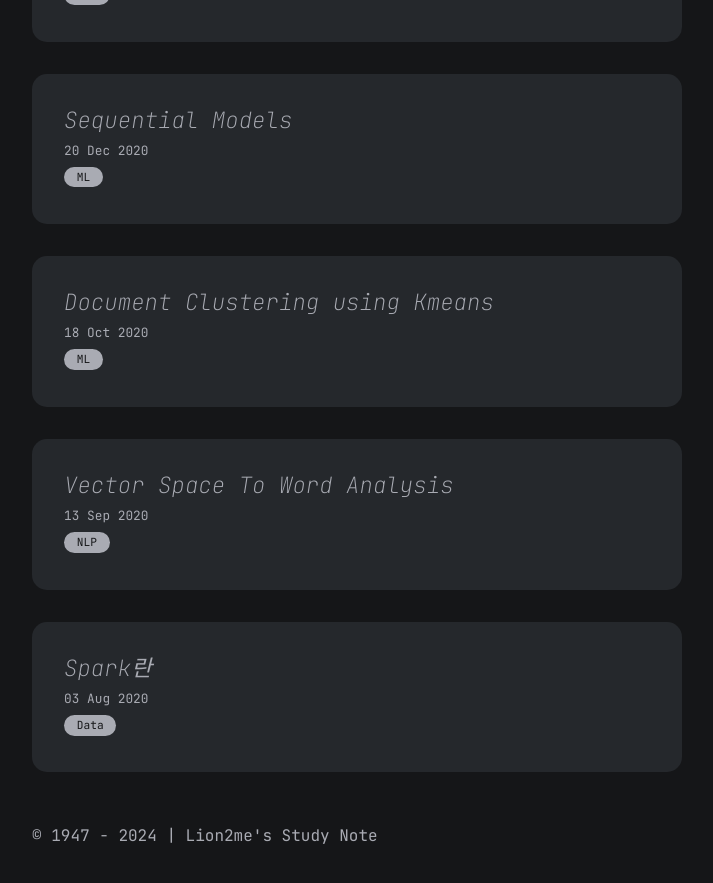
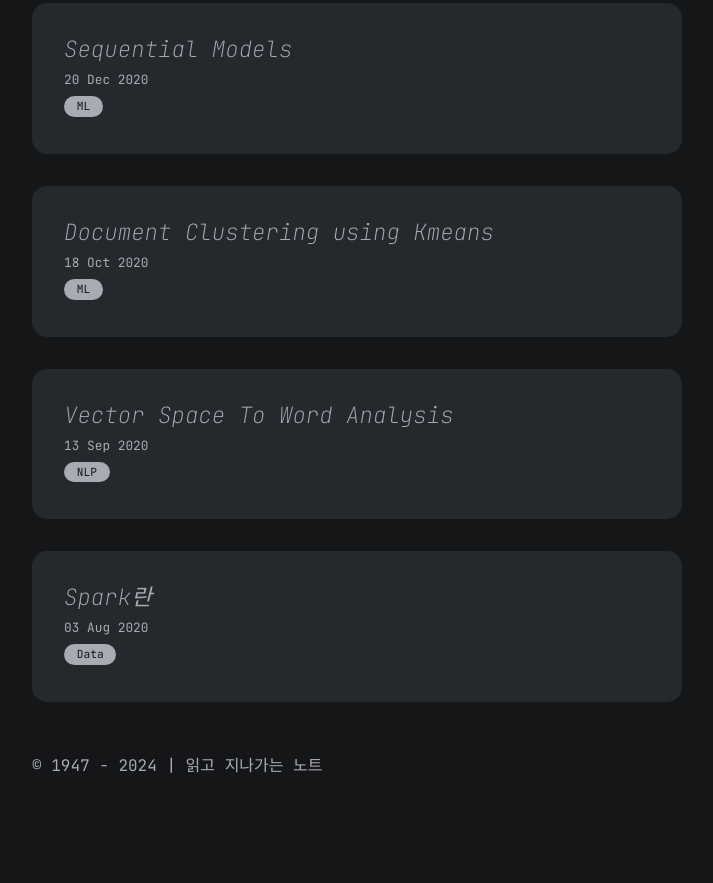
Before and after one commit to Lion2me/Lion2me.github.io, a Jekyll site: the page built from index.md, in a window 1280 px wide and 900 px high, scrolled down 15460 px. Shown: the top 883 px of the window, without its empty margins (283-996 px from the left). Built offline with Jekyll 4.4.1, drawn with Linux system fonts in a browser that asks for light colours; after the commit the page ends 16290 px from its top, so only the background shows below that; some of the changed text lies outside the part shown.

Commit message:
Update congif

```diff
--- a/_config.yml
+++ b/_config.yml
@@ -1,12 +1,12 @@
-title: Lion2me's Study Note
+title: 읽고 지나가는 노트
 markdown: kramdown
 url: ""
 baseurl: ""
 
 # for atom feed
 author:
-  name: Sharad Raj Singh Maurya
-  email: dev_sharad@outlook.com
+  name: Lion2me
+  email: nkj36@naver.com
 
 plugins:
   - jemoji
```
